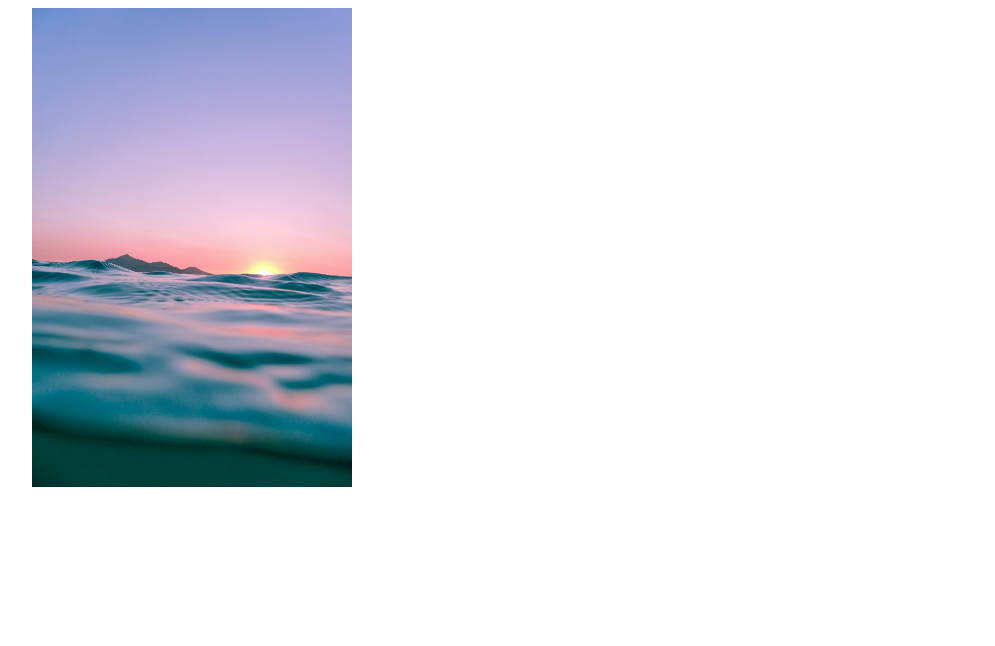
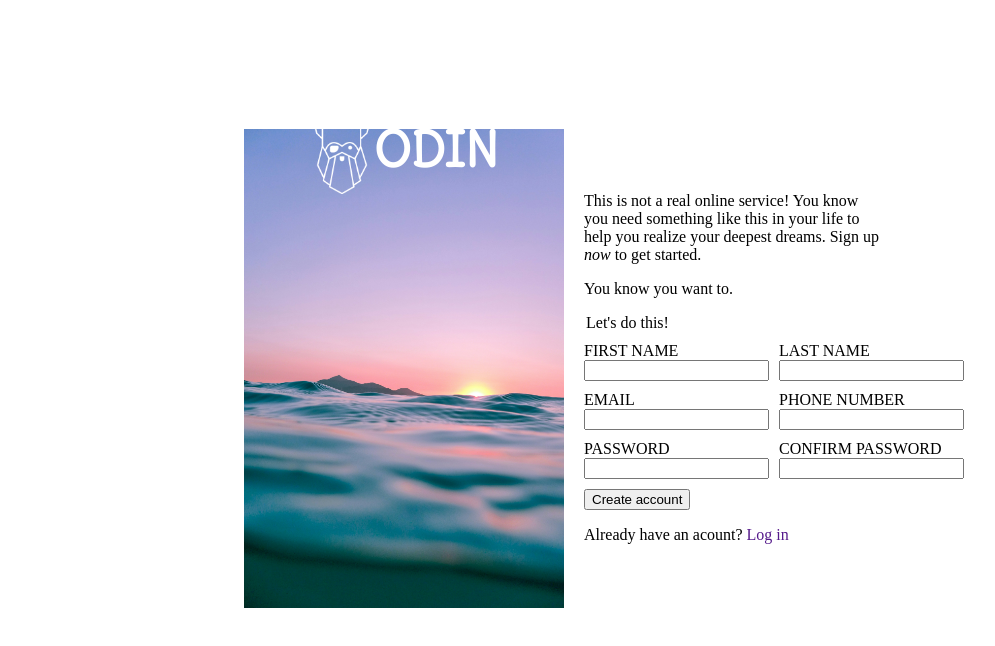
Before and after one commit to Adrian-Koh/signup-form, a plain HTML site: page index.html in a window 1280 px wide. Shown: the whole page, without its empty margins (66-1061 px from the left). Drawn offline with Linux system fonts and the light colour scheme.

Commit message:
Add logo and all form inputs

```diff
--- a/index.html
+++ b/index.html
@@ -9,8 +9,56 @@
 <body>
     <div class="container">
         <div class="image-container">
+            <div class="logo-container">
+                <img class="logo-img" src="images/odin-logo.png" alt="odin-logo">
+                <div class="logo-text">ODIN</div>
+            </div>
         </div>
         <div class="form-container">
+            <p class="signup-message">
+                This is not a real online service! You know you need something like this in your
+                life to help you realize your deepest dreams. Sign up <em>now</em> to get started.
+            </p>
+            <p></p>
+            <p class="signup-message">
+                You know you want to.
+            </p>
+            <form action="" method="post">
+                <legend>Let's do this!</legend>
+
+                <div class="form-row">
+                    <div class="input-container">
+                        <label for="first-name">FIRST NAME</label>
+                        <input type="text" id="first-name" name="user-firstname">
+                    </div>
+                    <div class="input-container">
+                        <label for="last-name">LAST NAME</label>
+                        <input type="text" id="last-name" name="user-lastname">
+                    </div>
+                </div>
+                <div class="form-row">
+                    <div class="input-container">
+                        <label for="email">EMAIL</label>
+                        <input type="email" id="email" name="user-email">
+                    </div>
+                    <div class="input-container">
+                        <label for="phone">PHONE NUMBER</label>
+                        <input type="text" id="phone" name="user-phone">
+                    </div>
+                </div>
+                <div class="form-row">
+                    <div class="input-container">
+                        <label for="password">PASSWORD</label>
+                        <input type="password" id="password" name="user-password">
+                    </div>
+                    <div class="input-container">
+                        <label for="password-confirm">CONFIRM PASSWORD</label>
+                        <input type="password" id="password-confirm" name="user-password-confirm">
+                    </div>
+                </div>
+                <button type="submit">Create account</button>
+                <p>Already have an acount? <a href="">Log in</a></p>
+            </form>
         </div>
     </div>
 </body>
--- a/styles.css
+++ b/styles.css
@@ -7,16 +7,63 @@
 
 }
 
-.container {
-    width: 500px;
+body {
     display: flex;
     justify-content: center;
 }
 
+.container {
+    width: 700px;
+    height: auto;
+    display: flex;
+    justify-content: center;
+    align-items: center;
+}
+
 .image-container {
     width: 25vw;
-    height: 100vh;
-    background-image: url(images/ocean.jpg);
+    height: 90vh;
+    background: url(images/ocean.jpg) no-repeat center center;
     background-size: contain;
     background-repeat: no-repeat;
+    position: relative;
 }
+
+.form-container {
+    padding: 20px;
+    width: 300px;
+}
+
+a {
+    text-decoration: none;
+}
+
+.input-container {
+    display: flex;
+    flex-direction: column;
+}
+
+.form-row {
+    display: flex;
+    gap: 10px;
+    margin: 10px 0;
+}
+
+.logo-container {
+    display: flex;
+    align-items: center;
+    justify-content: center;
+    position: absolute;
+    top: 100px;
+}
+
+.logo-text {
+    font-family: 'deliusregular';
+    font-weight: 700;
+    font-size: 48px;
+    color: white;
+}
+
+.logo-img {
+    width: 20%;
+}
```
